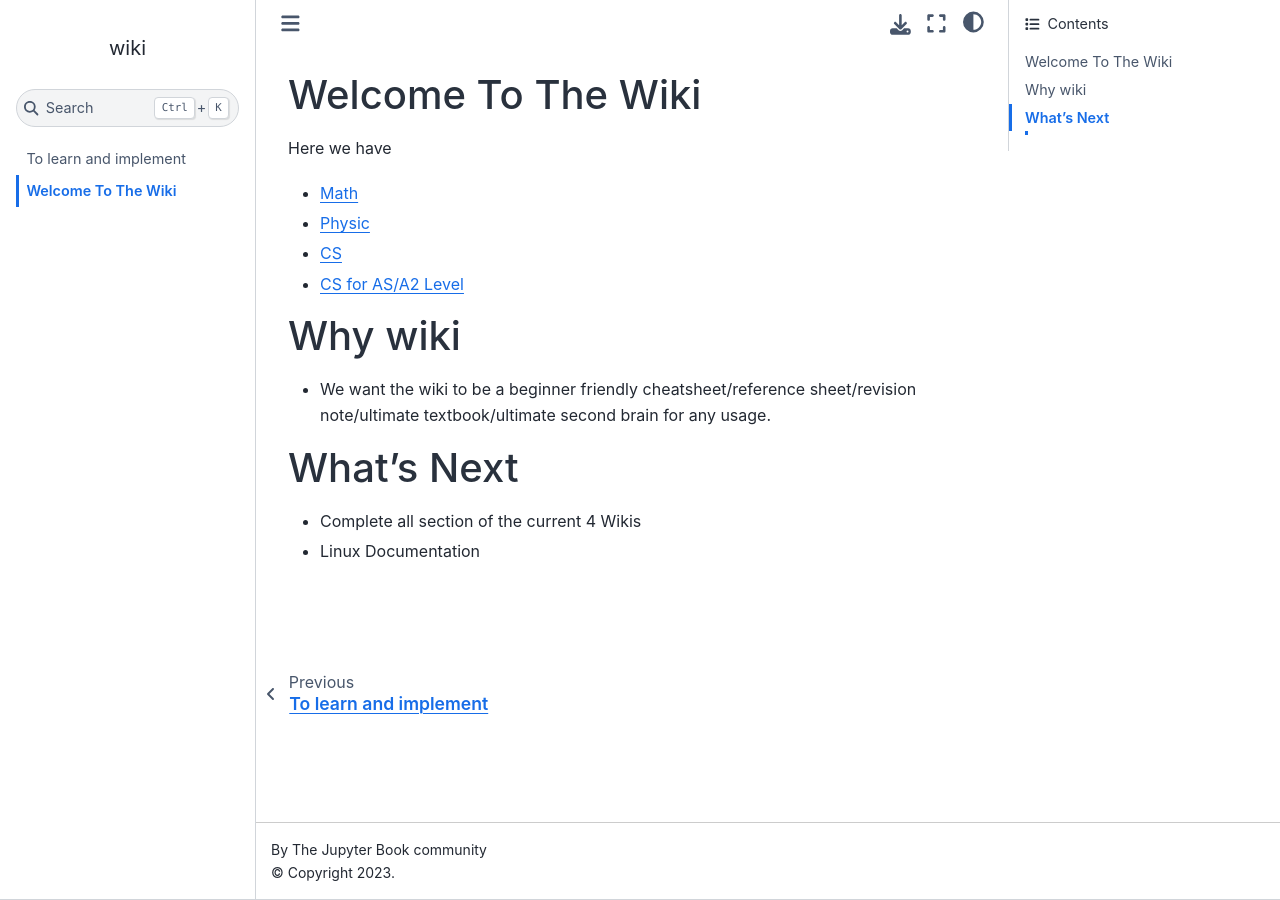
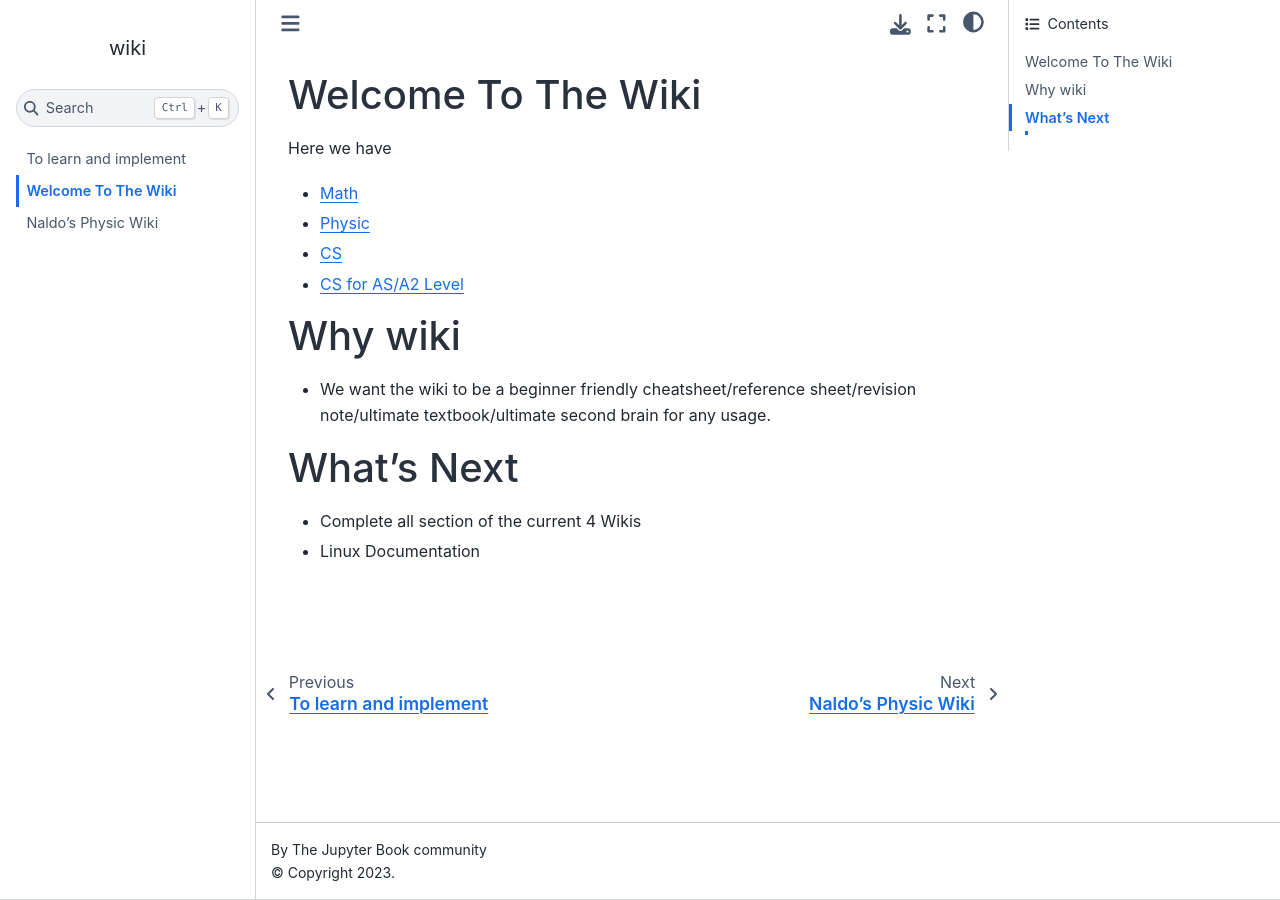
Before and after one commit to solipsse/Wiki1, a Jupyter Book: the page built from content/index.ipynb, in a window 1280 px wide. Built offline with Jupyter Book 1.0.4 settings and Sphinx 7.4.7 and the Sphinx Book theme 1.1.4, drawn with Linux system fonts in a browser that asks for light colours; pages that are not in the unit, such as notebooks, are missing from menus; some of the changed lines change nothing that is shown.

Commit message:
Update _toc.yml

```diff
--- a/content/_toc.yml
+++ b/content/_toc.yml
@@ -2,7 +2,7 @@
 root: intro
 chapters:
 - file: index
-- file: ./Mathematic/Math-wiki
-- file: ./AS-A2-CS/CS=wiki
-- file: ./Computing/CS=wiki
-- file: ./Physic/Physic-wiki
+- file: ./Mathematic/Math-wiki.ipynb
+- file: /AS-A2-CS/CS=wiki.ipynb
+- file: Computing/CS=wiki.ipynb
+- file: Physic/Physic-wiki
```
